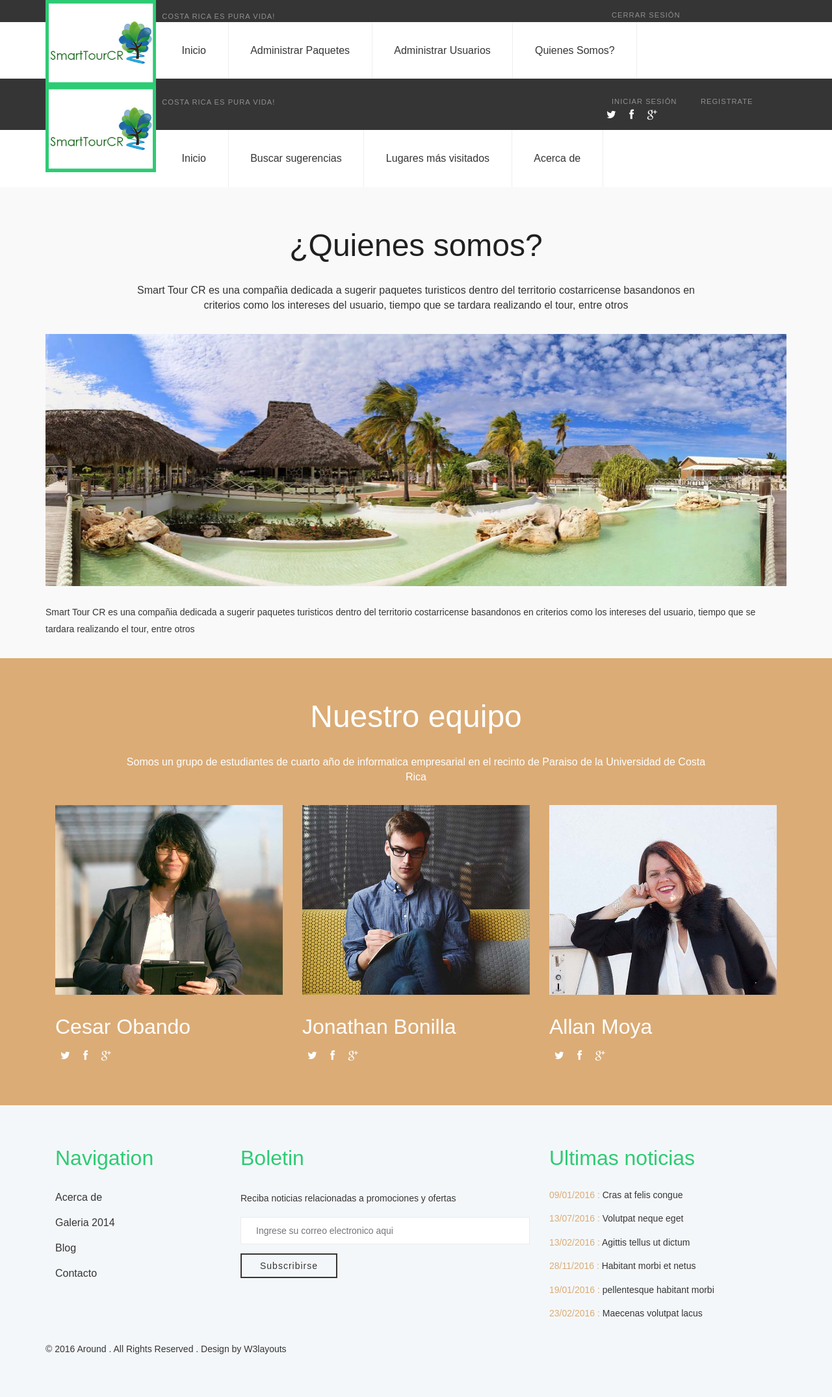
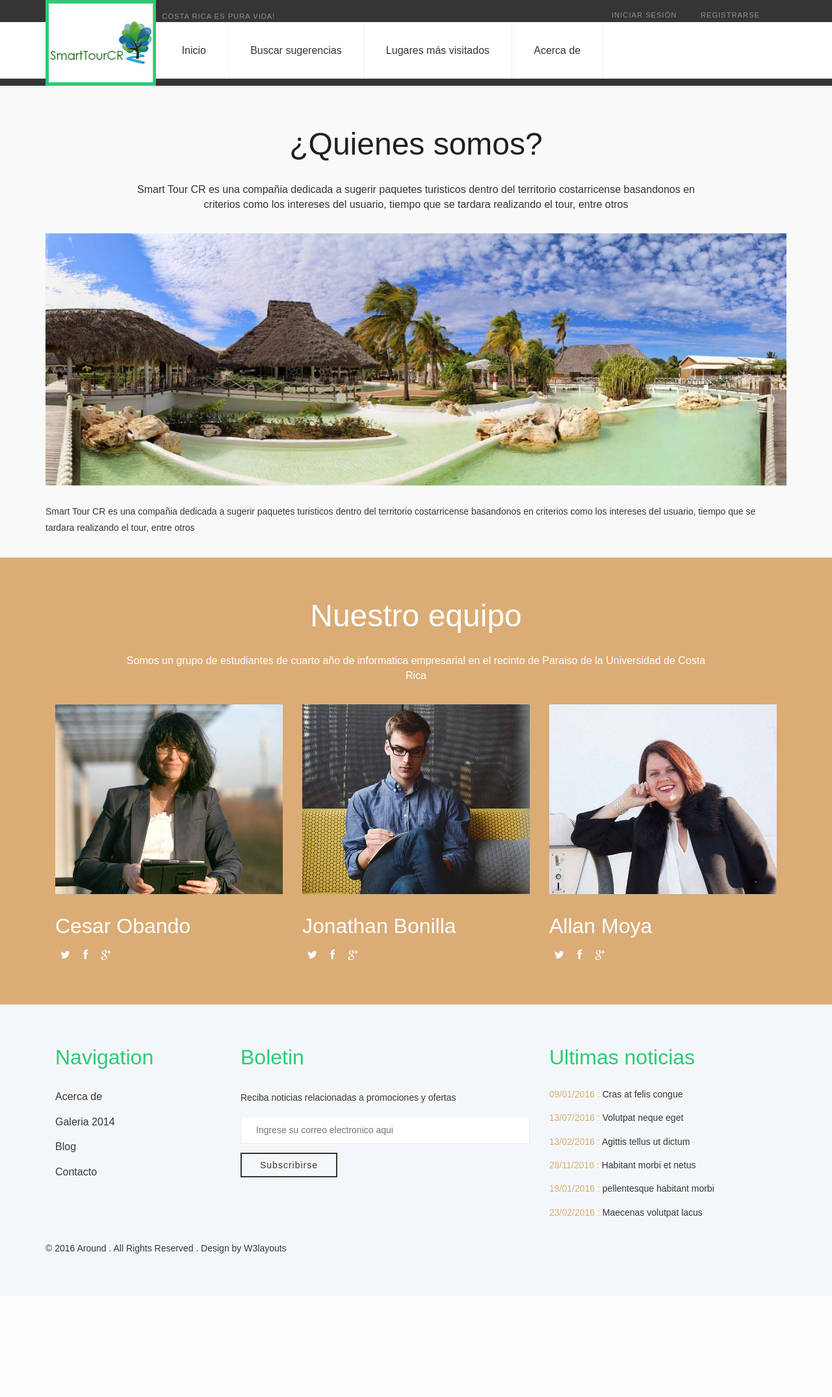
Before and after one commit to CesarObando/SmartTourCR, a PHP site: page /acercade.php in a window 1280 px wide. Shown: the whole page at 65% size. After the commit the page ends 1929 px from the top, so only its background shows below. Run offline with PHP 8.4, Linux system fonts and the light colour scheme; some web fonts are replaced.

Commit message:
Arreglo de header

```diff
--- a/PhpProject2/web/recursosreusables/header.php
+++ b/PhpProject2/web/recursosreusables/header.php
@@ -5,6 +5,11 @@ License: Creative Commons Attribution 3.0 Unported
 License URL: http://creativecommons.org/licenses/by/3.0/
 -->
 <!DOCTYPE html>
+<!-- header -->
+<html>
+    <head></head>
+    <body>
+        <header>
             <!-- header -->
             <div class="header">
                 <div class="top-header">
@@ -16,61 +21,9 @@ License URL: http://creativecommons.org/licenses/by/3.0/
                             <div class="top-header-right wow fadeInRight animated" data-wow-delay=".5s">
                                 <div class="top-header-right-info">
                                     <ul>
-                            <li><a href="login.html">Cerrar sesión</a></li>
+                                        <li><a href="login.html">Iniciar sesión</a></li>
+                                        <li><a href="login.html">Registrarse</a></li>
                                     </ul>
-                    </div>
-
-                    <div class="clearfix"> </div>
-                </div>
-
-            </div>
-        </div>
-        <div class="bottom-header">
-            <div class="container">
-                <div class="logo wow fadeInDown animated" data-wow-delay=".5s">
-                    <h1><a href="index.html"><img src="images/logo.jpg" alt="" /></a></h1>
-                </div>
-                <div class="top-nav wow fadeInRight animated" data-wow-delay=".5s">
-                    <nav class="navbar navbar-default">
-                        <div class="container">
-                            <button type="button" class="navbar-toggle collapsed" data-toggle="collapse" data-target="#bs-example-navbar-collapse-1">Menu
-                            </button>
-                        </div>
-                        <!-- Collect the nav links, forms, and other content for toggling -->
-                        <div class="collapse navbar-collapse" id="bs-example-navbar-collapse-1">
-                            <ul class="nav navbar-nav">
-                                <li><a href="index.html">Inicio</a></li>
-                                <li><a href="about.html">Administrar Paquetes</a></li>
-                                <li><a href="codes.html">Administrar Usuarios</a></li>
-                                <li><a href="blog.html">Quienes Somos?</a></li>
-                            </ul>
-                    </nav>
-                </div>
-            </div>
-        </div>
-    </div>
-    <div class="header">
-        <div class="top-header">
-            <div class="container">
-                <div class="top-header-info">
-                    <div class="top-header-left wow fadeInLeft animated" data-wow-delay=".5s">
-                        <p>Costa Rica es pura vida!</p>
-                    </div>
-                    <div class="top-header-right wow fadeInRight animated" data-wow-delay=".5s">
-                        <div class="top-header-right-info">
-                            <ul>
-                                <li><a href="login.html">Iniciar Sesión</a></li>
-                                <li><a href="signup.html">Registrate</a></li>
-                            </ul>
-                        </div>
-                        <div class="social-icons">
-                            <ul>
-                                <li><a class="twitter" href="#"><i class="fa fa-twitter"></i></a></li>
-                                <li><a class="twitter facebook" href="#"><i class="fa fa-facebook"></i></a></li>
-                                <li><a class="twitter google" href="#"><i class="fa fa-google-plus"></i></a></li>
-                            </ul>
-                        </div>
-                        <div class="clearfix"> </div>
                                 </div>
                                 <div class="clearfix"> </div>
                             </div>
@@ -95,10 +48,11 @@ License URL: http://creativecommons.org/licenses/by/3.0/
                                             <li><a href="acercade.php">Lugares más visitados</a></li>
                                             <li><a href="blog.html">Acerca de</a></li>
                                         </ul>
-                            <div class="clearfix"> </div>
-                        </div>
                                 </nav>
                             </div>
                         </div>
                     </div>
                 </div>
+        </header>
+    </body>
+</html>
```
Also changed, not shown: PhpProject2/nbproject/private/private.xml (+1 -10 lines). Lines whose indentation alone changed are shown as unchanged.
